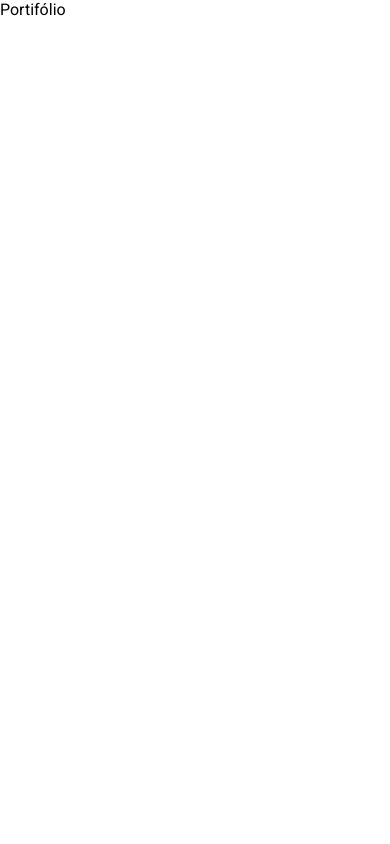
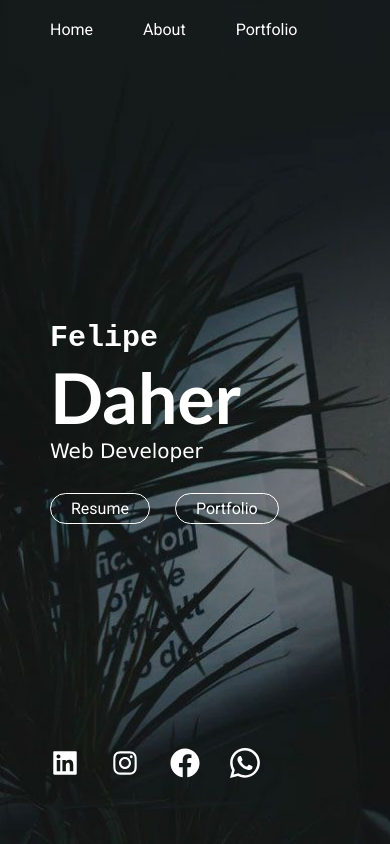
Before and after one commit to feDaher/sitePortifolio, a Next.js app: page / in a window 390 px wide. Built offline with nearby package versions, Linux system fonts and the light colour scheme.

Commit message:
nav, home, background, responsividade

```diff
--- a/package.json
+++ b/package.json
@@ -12,6 +12,7 @@
     "next": "^12.0.7",
     "react": "^17.0.2",
     "react-dom": "^17.0.2",
+    "react-icons": "^4.8.0",
     "styled-components": "^5.3.9"
   },
   "devDependencies": {
--- a/pages/index.jsx
+++ b/pages/index.jsx
@@ -1,9 +1,13 @@
+import Nav from "../src/components/Nav"
+import Home from '../src/components/Home'
+
 function HomePage () {
 
   return (
-    <div>
-      Portifólio
-    </div>
+    <>
+      <Nav />
+      <Home />
+    </>
   )
 }
 
--- /dev/null
+++ b/src/components/Home.jsx
@@ -0,0 +1,93 @@
+import styled from "styled-components"
+import { AiFillLinkedin } from 'react-icons/ai'
+import { AiOutlineInstagram } from 'react-icons/ai'
+import { FaFacebook } from 'react-icons/fa'
+import { BsWhatsapp } from 'react-icons/bs'
+
+const StyledHeader = styled.header`
+  display: flex;
+  justify-content: center;
+  flex-direction: column;
+  padding-left: 300px;
+  height: 100vh;
+  background: url('home.jpg');
+  background-repeat: no-repeat;
+  background-position: left;
+  background-size: cover;
+  position: relative;
+  @media(max-width: 570px) {
+    padding-left: 150px;
+  }
+  @media(max-width: 400px) {
+    padding-left: 50px;
+  }
+`
+const StyledContainer = styled.div`
+  color: white;
+
+`
+const H2 = styled.h2`
+  font-size: 30px;
+  font-family: 'Courier New', Courier, monospace;
+`
+const H1 = styled.h1`
+  font-size: 70px;
+  font-weight: bold;
+  font-family: 'Trebuchet MS', sans-serif;
+`
+const StyledP = styled.p`
+  font-size: 20px;
+  font-family: Verdana, sans-serif;
+`
+const StyledDivLink = styled.div`
+  display: flex;
+  gap: 25px;
+  margin-top: 30px;
+`
+const StyledLink = styled.a`
+  padding: 5px 20px;
+  border: 1px solid white;
+  border-radius: 25px;
+  transition: 0.5s ease-in-out;
+  cursor: pointer;
+  :hover{
+    background-color: #909090;
+  }
+`
+const StyledDivIcon = styled.div`
+  display: flex;
+  position: absolute;
+  bottom: 7%;
+  font-size: 30px;
+  color: white;
+  gap: 30px;
+`
+const StyledIcon = styled.a`
+  color: white;
+  text-decoration: none;
+  cursor: pointer;
+`
+
+const Home = () => {
+  return (
+    <StyledHeader>
+      <StyledContainer>
+        <H2>Felipe</H2>
+        <H1>Daher</H1>
+        <StyledP>Web Developer</StyledP>
+        <StyledDivLink>
+          <StyledLink>Resume</StyledLink>
+          <StyledLink>Portfolio</StyledLink>
+        </StyledDivLink>
+      </StyledContainer>
+      <StyledDivIcon>
+        <StyledIcon href="https://www.linkedin.com/in/felipe-daher/" target='_blank'><AiFillLinkedin /></StyledIcon>
+        <StyledIcon href="https://www.instagram.com/daher_fe/" target='_blank'><AiOutlineInstagram /></StyledIcon>
+        <StyledIcon href="https://www.facebook.com/felipe.daher.9/" target='_blank'><FaFacebook /></StyledIcon>
+        <StyledIcon title="(33) 9 8411-6107" target='_blank'><BsWhatsapp /></StyledIcon>
+      </StyledDivIcon>
+    </StyledHeader>
+  )
+}
+
+export default Home
--- /dev/null
+++ b/src/components/Nav.jsx
@@ -0,0 +1,58 @@
+import styled from "styled-components"
+import { GoDeviceMobile } from 'react-icons/go'
+
+const StyledNav = styled.nav`
+  height: 60px;
+  width: 100%;
+  display: flex;
+  align-items: center;
+  z-index: 1;
+  position: absolute;
+  background: transparent;
+`
+const StyledUlist = styled.ul`
+  display: flex;
+  padding-left: 50px;
+  line-height: 60px;
+  gap: 50px;
+`
+const StyledList = styled.li`
+  text-decoration: none;
+  list-style: none;
+  color: white;
+  cursor: pointer;
+  transition: 0.5s ease-in-out;
+  :hover{
+    color: #4D82ED;
+  }
+`
+const StyledDivMobile = styled.div`
+  color: white;
+  margin-left: auto;
+  margin-right: 30px;
+  line-height: 60px;
+  @media(max-width: 500px) {
+    display: none;
+  }
+`
+const StyledIcon = styled(GoDeviceMobile)`
+  font-size: 20px;
+  margin-right: 10px;
+`
+const Nav = () => {
+  return (
+    <StyledNav>
+      <StyledUlist>
+        <StyledList><a>Home</a></StyledList>
+        <StyledList><a>About</a></StyledList>
+        <StyledList><a>Portfolio</a></StyledList>
+      </StyledUlist>
+      <StyledDivMobile>
+          <StyledIcon />
+          <span>(33) 9 8411-6107</span>
+        </StyledDivMobile>
+    </StyledNav>
+  )
+}
+
+export default Nav
```
Also changed, not shown: public/home.jpg (added), 1 other file (tests, documents, lock files or other folders).
